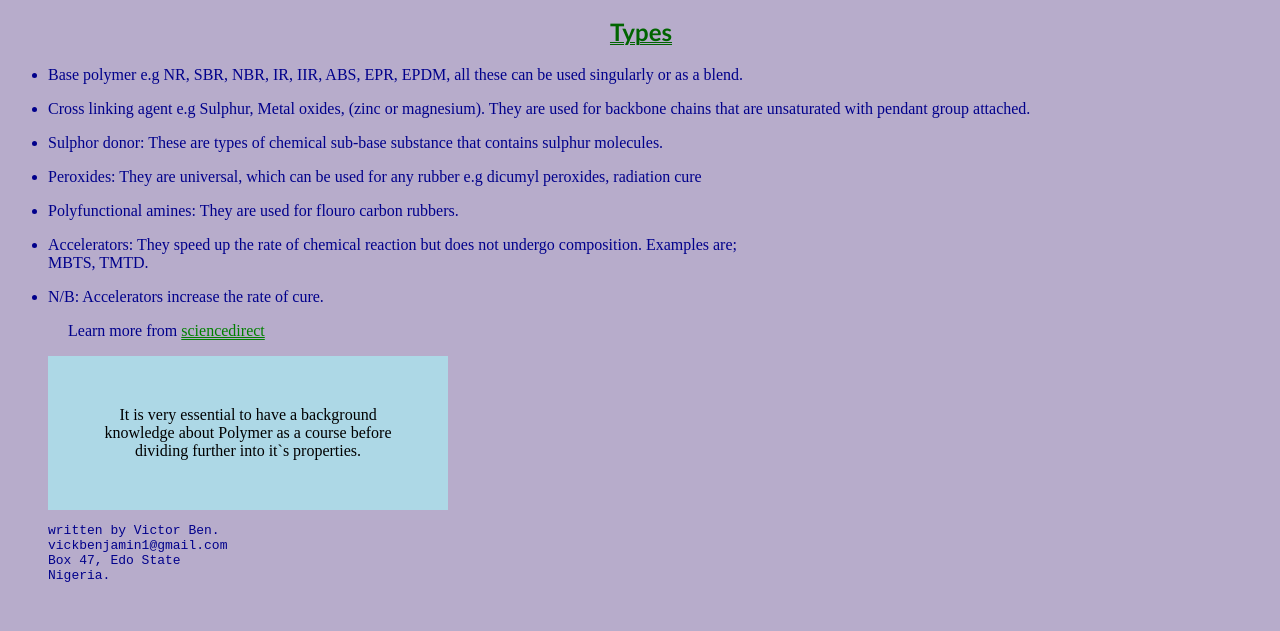
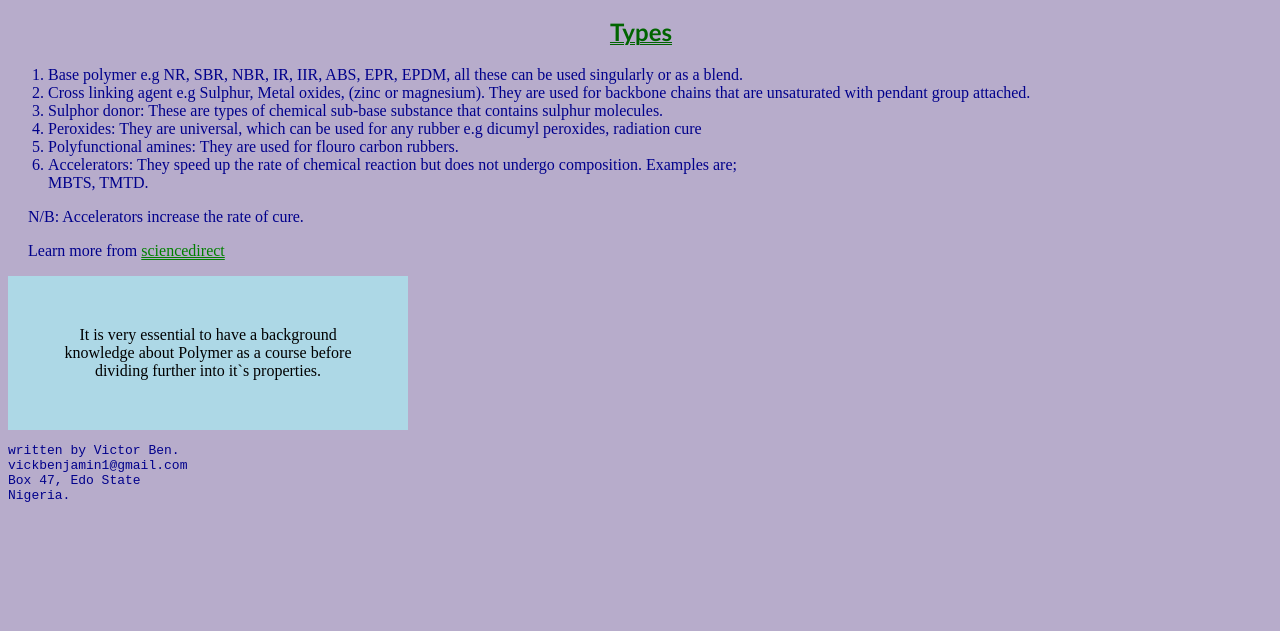
Before and after one commit to veekthorann/essential, a plain HTML site: page index.html in a window 1280 px wide. Shown: the part 137-768 px from the top of the page. Drawn offline with Linux system fonts and the light colour scheme.

Commit message:
Refactor list to ordered list and fix typos

```diff
--- a/index.html
+++ b/index.html
@@ -39,19 +39,25 @@ background-color: lightblue;
 <p> This consists of a base polymer or blend of polymer (rubber) and neccessary property boosting additives which enables ease of processing and the ability to meet the service requirement</p>
 <img src="img_polymers-14-00082.png") alt="structure" stye="width:1101px;height:884px;">
 <h2> Types</h2>
-<ul><li> Base polymer e.g NR, SBR, NBR, IR, IIR, ABS, EPR, EPDM, all these can be used singularly or as a blend.</li>
-<p><li>Cross linking agent e.g Sulphur, Metal oxides, (zinc or magnesium). They are used for backbone chains that are unsaturated with pendant group attached.
-<p><li>Sulphor donor: These are types of chemical sub-base substance that contains sulphur molecules.</li></p>
-<p><li>Peroxides: They are universal, which can be used for any rubber e.g dicumyl peroxides, radiation cure</li></p>
-<p><li>Polyfunctional amines: They are used for flouro carbon rubbers.</li></p>
-<p><li>Accelerators: They speed up the rate of chemical reaction but does not undergo composition. Examples are;<br>MBTS, TMTD.</li></p>
-<p><li>N/B: Accelerators increase the rate of cure.</li></p>
+<ol>
+<li> Base polymer e.g NR, SBR, NBR, IR, IIR, ABS, EPR, EPDM, all these can be used singularly or as a blend.</li>
+<li>Cross linking agent e.g Sulphur, Metal oxides, (zinc or magnesium). They are used for backbone chains that are unsaturated with pendant group attached.</li>
+<li>Sulphor donor: These are types of chemical sub-base substance that contains sulphur molecules.</li>
+<li>Peroxides: They are universal, which can be used for any rubber e.g dicumyl peroxides, radiation cure</li>
+<li>Polyfunctional amines: They are used for flouro carbon rubbers.</li>
+<li>Accelerators: They speed up the rate of chemical reaction but does not undergo composition. Examples are;<br>MBTS, TMTD.</li>
+</ol>
+<p>N/B: Accelerators increase the rate of cure.</p>
 <p> Learn more from <a href="https://www.sciencedirect.com/">sciencedirect</a></p>
+
 <div> It is very essential to have a background knowledge about Polymer as a course before dividing further into it`s properties.</div>
+
 <adress><pre>written by Victor Ben.
 vickbenjamin1@gmail.com
 Box 47, Edo State
 Nigeria.
+</address>
+
 <!.. Above is a sample of my little knowledege about "HTMl" so far..>
 </body>
 </html lang="en">
```
